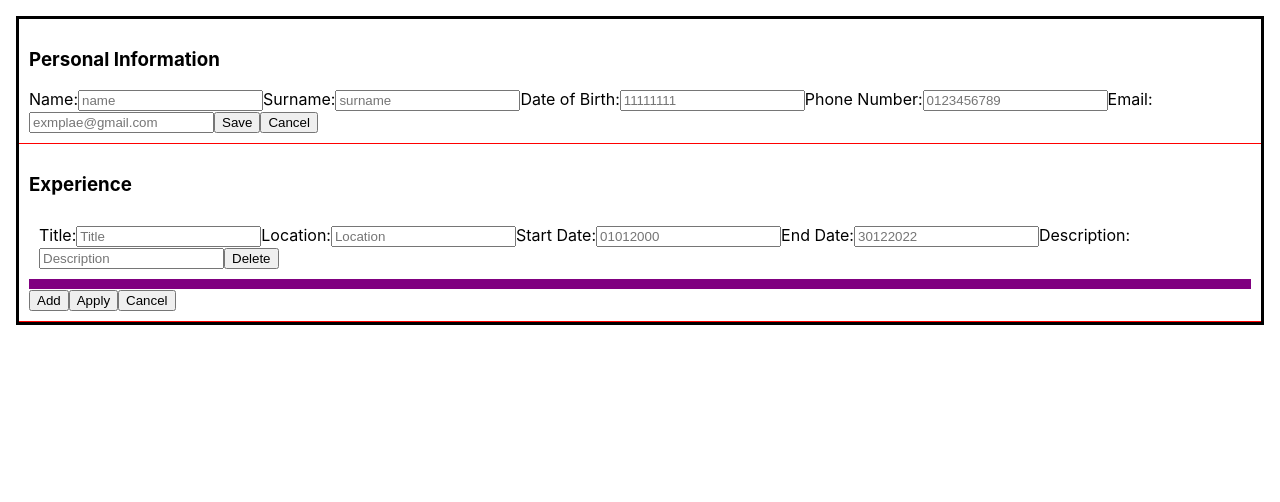
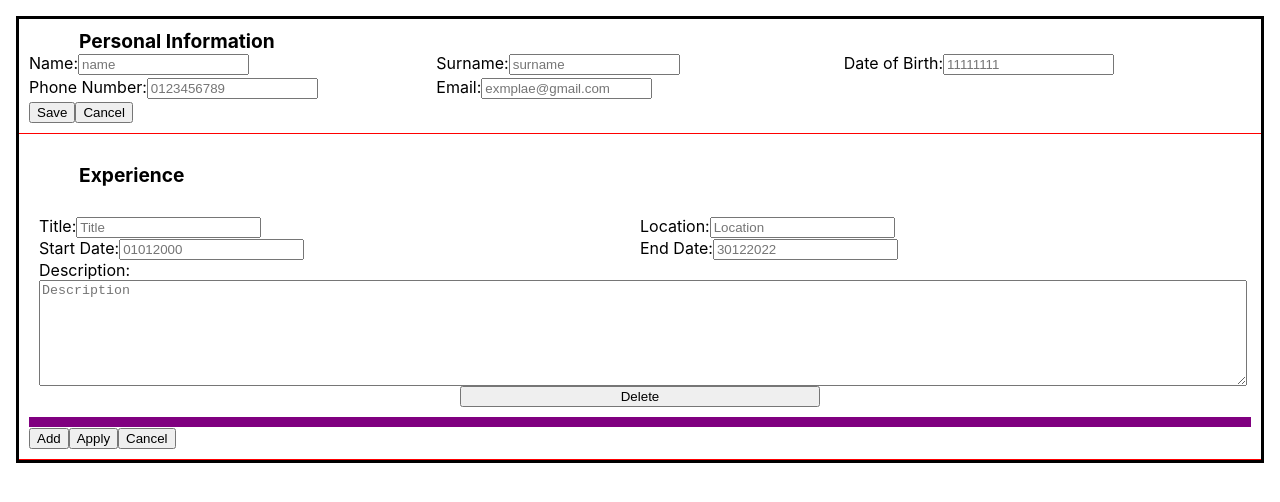
Before and after one commit to Saker07/ResumeBuilder, a React (Create React App) app: page / in a window 1280 px wide. Shown: the top 502 px of the page. Built offline with nearby package versions, Linux system fonts and the light colour scheme.

Commit message:
Finish css for personal section

```diff
--- a/src/App.css
+++ b/src/App.css
@@ -9,10 +9,57 @@
   border-width: 0 0 1px 0;
   padding: 10px;
 }
+h3 {
+  text-align: left;
+  padding-left: 50px;
+  font-size: larger;
+}
 
 .item {
   border-style:solid;
   border-color: purple;
   border-width: 0 0 10px 0;
   padding: 10px;
+  display: grid;
+  grid-template-columns: 1fr 1fr;
+  grid-template-rows: 1fr 1fr 1 1fr;
 }
+
+.description {
+  grid-column: 1 / 3;
+  width: 100%;
+}
+.description>*{
+  display: flex;
+  flex-direction: column;
+  width: 100%;
+  align-items: center;
+  min-height: 100px;
+  height: auto;
+  max-height: 300px;
+}
+
+.button.delete {
+  grid-column: 1 / 3;
+  width: 30%;
+  align-self: center;
+  justify-self: center;
+}
+
+.personal>h3{
+  margin: 0;
+  grid-column: 1 / 4;
+
+}
+.personal {
+  display: grid;
+  grid-template-columns: 1fr 1fr 1fr;
+  grid-template-rows: 1fr 1fr 1fr;
+}
+.personal>div{
+  grid-row: 4 / 5;
+}
+
+input {
+  max-width: 40%;
+}
--- a/src/ItemEdit.jsx
+++ b/src/ItemEdit.jsx
@@ -7,22 +7,22 @@ class ItemEdit extends Component{
         const {handleChange, delItem} = this.props;
         return(
             <form className="item">
-                <label htmlFor={`titleInput${currId}`}>Title:
+                <label htmlFor={`titleInput${currId}`} className='title'>Title:
                     <input type='input' name='title' id={`titleInput${currId}`} onChange={(e)=> handleChange(e,currId)} placeholder='Title' data-key='title'  value={data.title}/>
                 </label>
-                <label htmlFor={`locationInput${currId}`}>Location:
+                <label htmlFor={`locationInput${currId}`} className='location'>Location:
                     <input type='input' name='location' id={`locationInput${currId}`} onChange={(e)=> handleChange(e,currId)} placeholder='Location' data-key='location' value={data.location}/>
                 </label>
-                <label htmlFor={`startDateInput${currId}`}>Start Date:
+                <label htmlFor={`startDateInput${currId}`} className='startDate'>Start Date:
                     <input type='input' name='startDate' id={`startDateInput${currId}`} onChange={(e)=> handleChange(e,currId)} placeholder='01012000' data-key='startDate' value={data.startDate}/>
                 </label>
-                <label htmlFor={`endDateInput${currId}`}>End Date:
+                <label htmlFor={`endDateInput${currId}`}className='endDate'>End Date:
                     <input type='input' name='endDate' id={`endDateInput${currId}`} onChange={(e)=> handleChange(e,currId)} placeholder='30122022' data-key='endDate' value={data.endDate}/>
                 </label>
-                <label htmlFor={`descriptionInput${currId}`}>Description:
-                    <input type='input' name='description' id={`descriptionInput${currId}`} onChange={(e)=> handleChange(e,currId)} placeholder='Description' data-key='description' value={data.description}/>
+                <label htmlFor={`descriptionInput${currId}`}className='description'>Description:
+                    <textarea name='description' id={`descriptionInput${currId}`} onChange={(e)=> handleChange(e,currId)} placeholder='Description' data-key='description' value={data.description}/>
                 </label>
-                <input type='button' value='Delete' onClick={()=>delItem(currId)}/>
+                <input type='button' value='Delete' onClick={()=>delItem(currId)} className='delete button'/>
             </form>
         )
     }
--- a/src/Personal.jsx
+++ b/src/Personal.jsx
@@ -26,25 +26,27 @@ class Personal extends Component{
         const sectionKey = 'personalInfo'; // the section key needed for the above functions
         if(flag === 0){
             return (
-                <div className="section">
+                <div className="section personal">
                     <h3>{sectionName}</h3>
-                    <label htmlFor='nameInput'>Name:
+                    <label htmlFor='nameInput' className="name">Name:
                         <input id='nameInput' placeholder='name' data-key='name' onChange={this.handleChange} value={info.name} />
                     </label>
-                    <label htmlFor='surnameInput'>Surname:
+                    <label htmlFor='surnameInput' className="surname">Surname:
                         <input id='surnameInput' placeholder='surname' data-key='surname' onChange={this.handleChange} value={info.surname } />
                     </label>
-                    <label htmlFor='dateOfBirthInput'>Date of Birth:
+                    <label htmlFor='dateOfBirthInput' className="dateOfBirth">Date of Birth:
                         <input id='dateOfBirthInput' placeholder='11111111' data-key='dateOfBirth' onChange={this.handleChange} value={info.dateOfBirth} />
                     </label>
-                    <label htmlFor='phoneInput'>Phone Number:
+                    <label htmlFor='phoneInput' className="phone">Phone Number:
                         <input id='phoneInput' placeholder='0123456789' data-key='phone' onChange={this.handleChange} value={info.phone} />
                     </label>
-                    <label htmlFor='emailInput'>Email:
+                    <label htmlFor='emailInput' className="email">Email:
                         <input id='emailInput' placeholder='exmplae@gmail.com' data-key='email' onChange={this.handleChange} value={info.email} />
                     </label>
-                    <input type="submit" value="Save" onClick={()=>{applyEditSection(sectionKey, info)}}/>
-                    <input type="submit" value="Cancel" onClick={()=>{cancelSection(sectionKey)}}/>
+                    <div>
+                        <input type="submit" value="Save" onClick={()=>{applyEditSection(sectionKey, info)}} className='save button'/>
+                        <input type="submit" value="Cancel" onClick={()=>{cancelSection(sectionKey)}} className='cancel button'/>
+                    </div>
                 </div>
             )
         }
```
